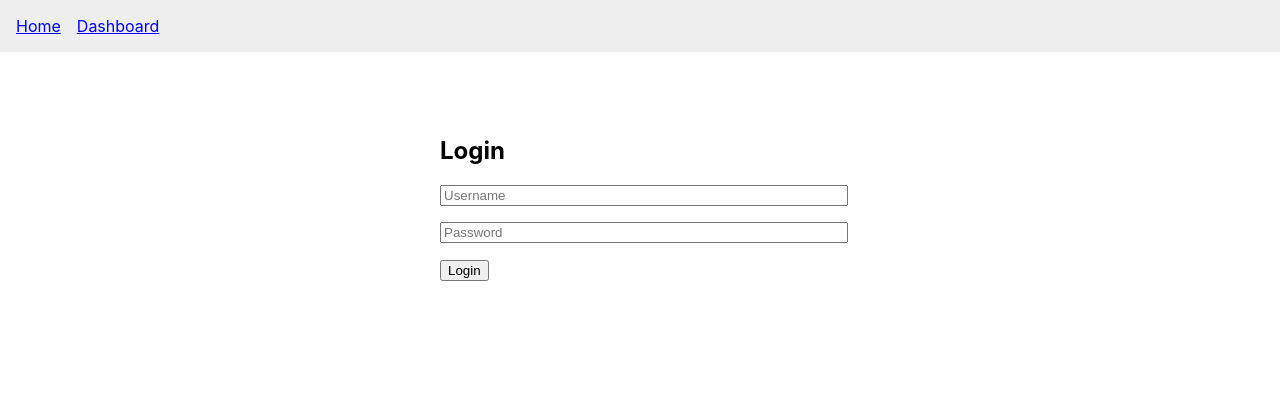
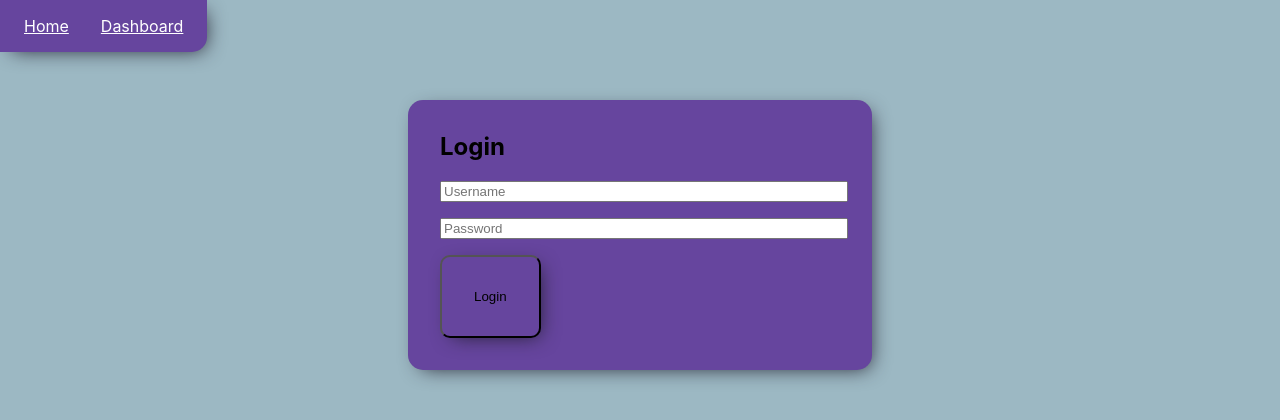
Before and after one commit to katariina-jarvenmaki/kk-single-page, a React (Create React App) app in the folder frontend/: page / in a window 1280 px wide. Shown: the top 420 px of the page. Built offline with nearby package versions, Linux system fonts and the light colour scheme.

Commit message:
Added scss and structure and login related styling

```diff
--- a/frontend/package.json
+++ b/frontend/package.json
@@ -47,6 +47,7 @@
   "devDependencies": {
     "autoprefixer": "^10.4.21",
     "postcss": "^8.5.3",
+    "sass": "^1.86.3",
     "tailwindcss": "^4.1.3"
   }
 }
--- a/frontend/src/App.tsx
+++ b/frontend/src/App.tsx
@@ -1,8 +1,11 @@
 import React from 'react';
 import { BrowserRouter as Router, Routes, Route, Link } from 'react-router-dom';
 
+// Import styles
+import './styles/styles.scss';
+
 import Home from './pages/Home';
-import Dashboard from './pages/Dashboard';
+import Dashboard from './pages/Dashboard'
 
 function App() {
   return (
--- a/frontend/src/components/LoginForm.tsx
+++ b/frontend/src/components/LoginForm.tsx
@@ -1,5 +1,8 @@
 import React, { useState } from "react";
 import { useNavigate } from "react-router-dom";
+
+// Import styles
+import '../styles/styles.scss';
 
 const LoginForm = () => {
   const [username, setUsername] = useState("");
--- a/frontend/src/pages/Dashboard.tsx
+++ b/frontend/src/pages/Dashboard.tsx
@@ -1,6 +1,9 @@
 import React, { useEffect, useState } from 'react';
 import { useNavigate } from 'react-router-dom';
 import axios from 'axios';
+
+// Import styles
+import '../styles/styles.scss';
 
 const Dashboard = () => {
   const [data, setData] = useState<any>(null);
--- a/frontend/src/pages/Home.tsx
+++ b/frontend/src/pages/Home.tsx
@@ -1,11 +1,16 @@
 import React from 'react';
 import LoginForm from '../components/LoginForm';
+
+// Import styles
+import '../styles/styles.scss';
 
 const Home = () => {
   return (
 
-    <div style={{ padding: '2rem' }}>
+    <div id="login-container">
+
       <LoginForm />
+
     </div>
   );
 };
--- /dev/null
+++ b/frontend/src/styles/styles.scss
@@ -0,0 +1,54 @@
+// styles.scss
+$primary-color: rgb(102, 69, 158); //  66459e
+$background-color: rgb(156, 184, 195); // 9cb8c3
+$shadow-color: rgb(32, 30, 44); // 201e2c
+// yellow f0c11b
+// orange e76219
+
+/*** CLEAN UP ***/
+
+*:first-child {
+    margin-top: 0;
+}
+
+/*** STRUCTURE ***/
+
+body {
+    background-color: $background-color;
+}
+
+nav {
+    padding: 2rem;
+    background: $primary-color !important;
+    z-index: 10;
+    float: left;
+    border-radius: 0 0 15px 0;
+    position: relative;
+    box-shadow: 5px 5px 20px -7px $shadow-color;
+}
+
+nav a {
+    color: #fff;
+    padding: 0.5rem;
+}
+
+/*** LOGIN ***/
+
+#login-container  {
+    padding-top: 100px;
+}
+
+#login-container div {
+    padding: 5rem 10rem 10rem;
+    background: $primary-color !important;
+    border-radius: 15px;
+    position: relative;
+    box-shadow: 5px 5px 20px -7px $shadow-color;
+}
+
+button {
+    padding: 2rem;
+    background: $primary-color !important;
+    border-radius: 10px;
+    box-shadow: 5px 5px 20px -7px $shadow-color;
+}
```
Also changed, not shown: 1 other file (tests, documents, lock files or other folders).
